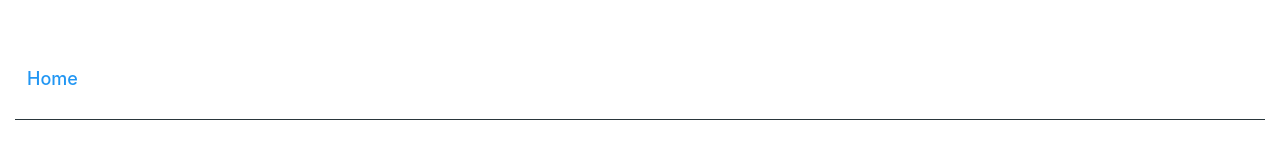
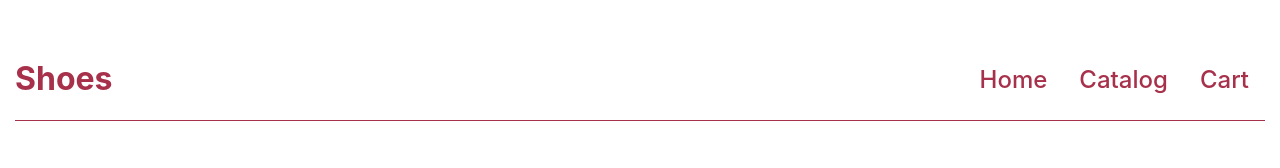
Before and after one commit to Vladimirdemort/WebUiClub3-react-task-1, a React (Create React App) app: page / in a window 1280 px wide. Shown: the top 168 px of the page. Built offline with nearby package versions, Linux system fonts and the light colour scheme; grey boxes are pictures that could not be loaded.

Commit message:
Create Header with nav

```diff
--- a/src/components/Header/Header.jsx
+++ b/src/components/Header/Header.jsx
@@ -4,6 +4,7 @@ import s from './Header.module.css';
 export default function Header() {
   return (
     <header className={s.header}>
+        <h1 className={s.header__logo}>Shoes</h1>
       <Navigation />
     </header>
   );
--- a/src/components/Header/Header.module.css
+++ b/src/components/Header/Header.module.css
@@ -4,5 +4,10 @@
   align-items: center;
   min-height: 80px;
   margin-bottom: 16px;
-  border-bottom: 1px solid #2a363b;
+  border-bottom: 1px solid #a7304a;
 }
+
+.header__logo {
+    color: #a7304a;
+    cursor: pointer;
+}
--- a/src/components/Navigation/Navigation.jsx
+++ b/src/components/Navigation/Navigation.jsx
@@ -10,6 +10,18 @@ export default function Navigation() {
       >
         Home
       </NavLink>
+      <NavLink
+        to=""
+        className={({ isActive }) => (isActive ? s.active : s.link)}
+      >
+        Catalog
+      </NavLink>
+      <NavLink
+        to=""
+        className={({ isActive }) => (isActive ? s.active : s.link)}
+      >
+        Cart
+      </NavLink>
     </nav>
   );
 }
--- a/src/components/Navigation/Navigation.module.css
+++ b/src/components/Navigation/Navigation.module.css
@@ -1,13 +1,23 @@
 .link {
+  color: #8d7278;
   display: inline-block;
   text-decoration: none;
   padding: 12px;
   font-weight: 500;
-  color: #2a363b;
-  font-size: 18px;
+  font-size: 24px;
+}
+.active {
+  /* composes: link; */
+  color: #a7304a;
+  padding: 0.5rem 1rem;
+  font-weight: 500;
+  font-size: 24px;
+  display: inline-block;
+  text-decoration: none;
 }
 
-.active {
-  composes: link;
-  color: #2196f3;
+.active:hover{
+  background-color: rgb(233, 199, 199);
+  border-radius: 20px;
+  transition: all 0.3s ease-out;
 }
```
Also changed, not shown: 1 other file (tests, documents, lock files or other folders).
